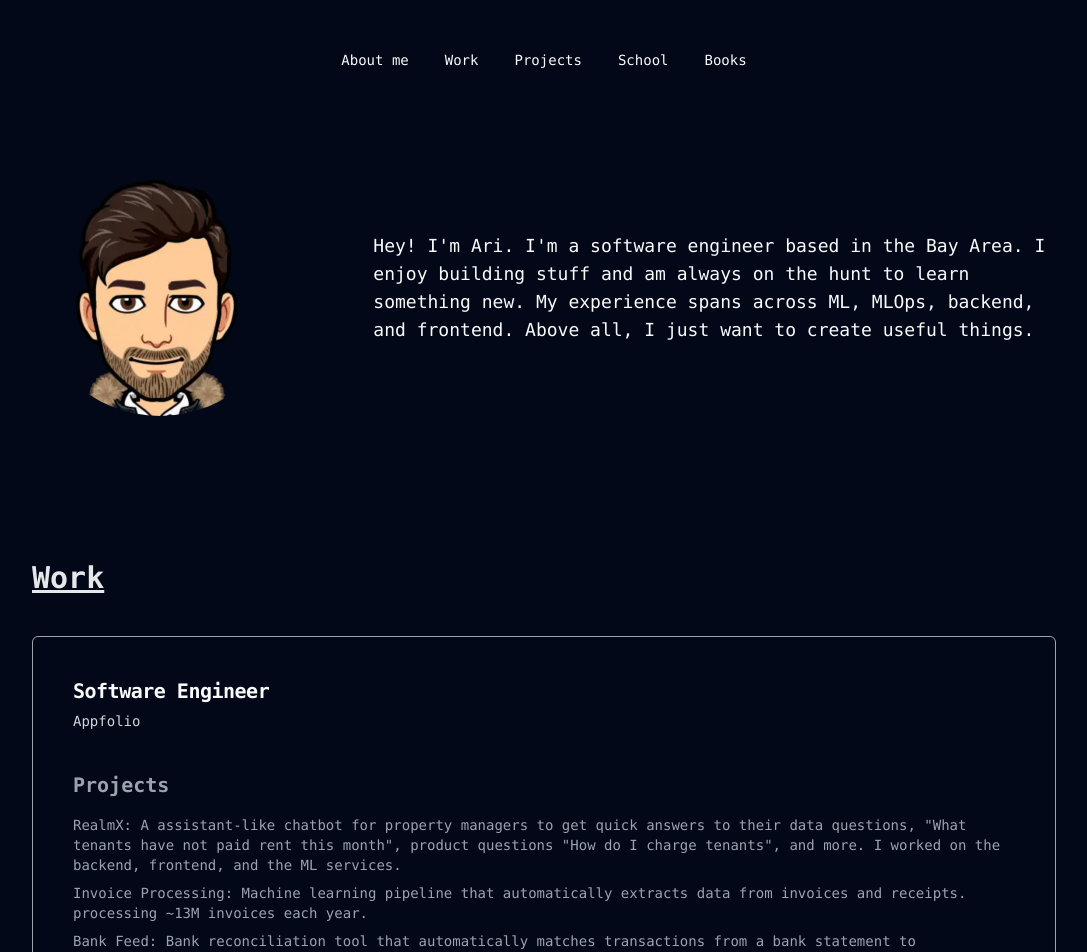
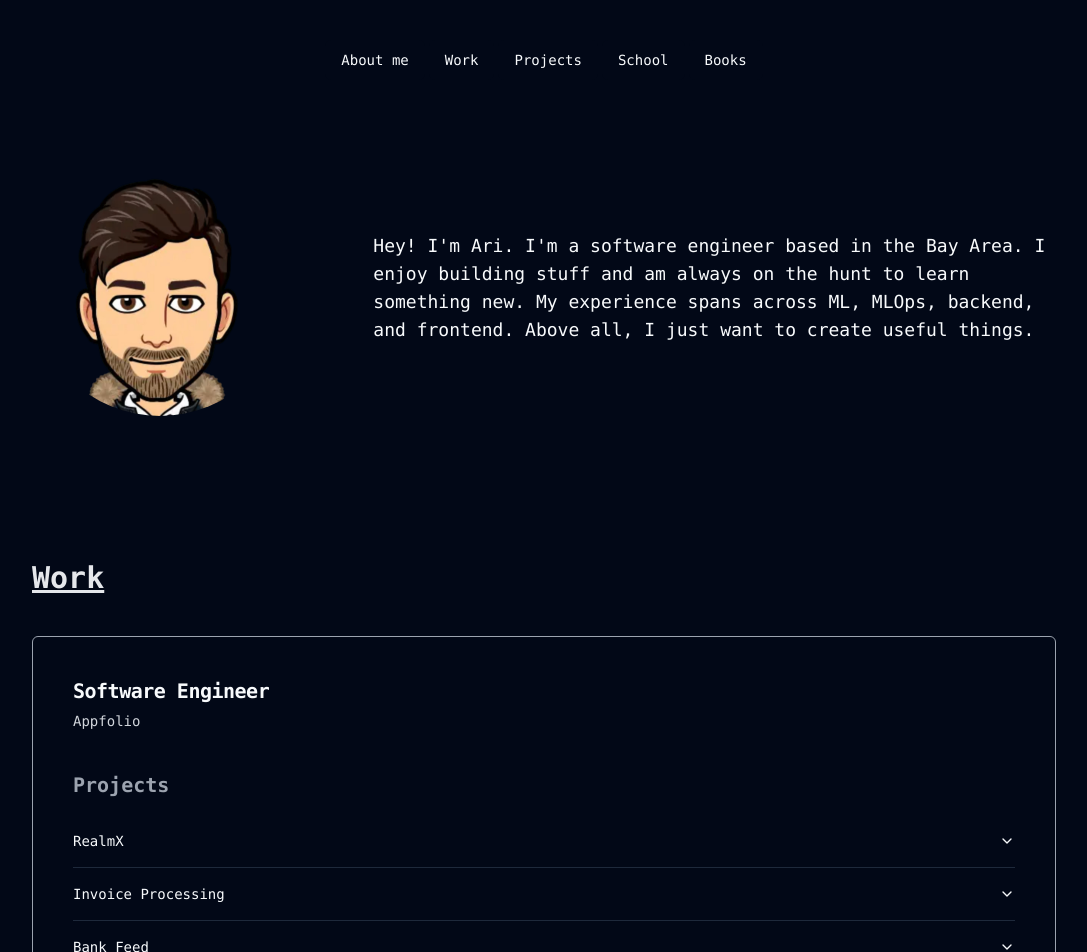
Before and after one commit to aripo99/personal-website, a Next.js app: page / in a window 1280 px wide. Shown: the top 952 px of the page, without its empty margins (96-1183 px from the left). Built offline with nearby package versions, Linux system fonts and the light colour scheme.

Commit message:
Add accordion for work experience

```diff
--- a/components/Work.tsx
+++ b/components/Work.tsx
@@ -6,6 +6,13 @@
     CardHeader,
     CardTitle,
 } from "@/components/ui/card";
+import Project from "@/components/WorkProject";
+import {
+    Accordion,
+    AccordionContent,
+    AccordionItem,
+    AccordionTrigger,
+} from "@/components/ui/accordion";
 
 function Work() {
     const experiences = [
@@ -50,9 +57,17 @@
                         </CardHeader>
                         <CardContent className="mb-4">
                             <div className="text-xl text-gray-400 mb-4 font-semibold">{exp.projectsHeader}</div>
-                            {exp.projects.map((project, idx) => (
-                                <div key={idx} className="mb-2 text-gray-400">{project}</div>
-                            ))}
+                            <Accordion type="single" collapsible className="w-full">
+                                {exp.projects.map((project, idx) => (
+                                    <AccordionItem key={idx} value={`project-${idx}`}>
+                                        <AccordionTrigger>{project.split(": ", 1)}</AccordionTrigger>
+                                        <AccordionContent>
+                                            {project.split(": ", 2)[1]}
+                                        </AccordionContent>
+                                    </AccordionItem>
+                                ))}
+                            </Accordion>
+
                         </CardContent>
                         <CardFooter className="text-gray-300">
                             <div className="flex flex-col">
--- /dev/null
+++ b/components/ui/accordion.tsx
@@ -0,0 +1,60 @@
+"use client"
+
+import * as React from "react"
+import * as AccordionPrimitive from "@radix-ui/react-accordion"
+import { ChevronDown } from "lucide-react"
+
+import { cn } from "@/lib/utils"
+
+const Accordion = AccordionPrimitive.Root
+
+const AccordionItem = React.forwardRef<
+  React.ElementRef<typeof AccordionPrimitive.Item>,
+  React.ComponentPropsWithoutRef<typeof AccordionPrimitive.Item>
+>(({ className, ...props }, ref) => (
+  <AccordionPrimitive.Item
+    ref={ref}
+    className={cn("border-b", className)}
+    {...props}
+  />
+))
+AccordionItem.displayName = "AccordionItem"
+
+const AccordionTrigger = React.forwardRef<
+  React.ElementRef<typeof AccordionPrimitive.Trigger>,
+  React.ComponentPropsWithoutRef<typeof AccordionPrimitive.Trigger>
+>(({ className, children, ...props }, ref) => (
+  <AccordionPrimitive.Header className="flex">
+    <AccordionPrimitive.Trigger
+      ref={ref}
+      className={cn(
+        "flex flex-1 items-center justify-between py-4 font-medium transition-all hover:underline [&[data-state=open]>svg]:rotate-180",
+        className
+      )}
+      {...props}
+    >
+      {children}
+      <ChevronDown className="h-4 w-4 shrink-0 transition-transform duration-200" />
+    </AccordionPrimitive.Trigger>
+  </AccordionPrimitive.Header>
+))
+AccordionTrigger.displayName = AccordionPrimitive.Trigger.displayName
+
+const AccordionContent = React.forwardRef<
+  React.ElementRef<typeof AccordionPrimitive.Content>,
+  React.ComponentPropsWithoutRef<typeof AccordionPrimitive.Content>
+>(({ className, children, ...props }, ref) => (
+  <AccordionPrimitive.Content
+    ref={ref}
+    className={cn(
+      "overflow-hidden text-sm transition-all data-[state=closed]:animate-accordion-up data-[state=open]:animate-accordion-down",
+      className
+    )}
+    {...props}
+  >
+    <div className="pb-4 pt-0">{children}</div>
+  </AccordionPrimitive.Content>
+))
+AccordionContent.displayName = AccordionPrimitive.Content.displayName
+
+export { Accordion, AccordionItem, AccordionTrigger, AccordionContent }
--- a/package.json
+++ b/package.json
@@ -9,6 +9,7 @@
     "lint": "next lint"
   },
   "dependencies": {
+    "@radix-ui/react-accordion": "^1.1.2",
     "@radix-ui/react-navigation-menu": "^1.1.4",
     "class-variance-authority": "^0.7.0",
     "clsx": "^2.0.0",
```
Also changed, not shown: 1 other file (tests, documents, lock files or other folders).
